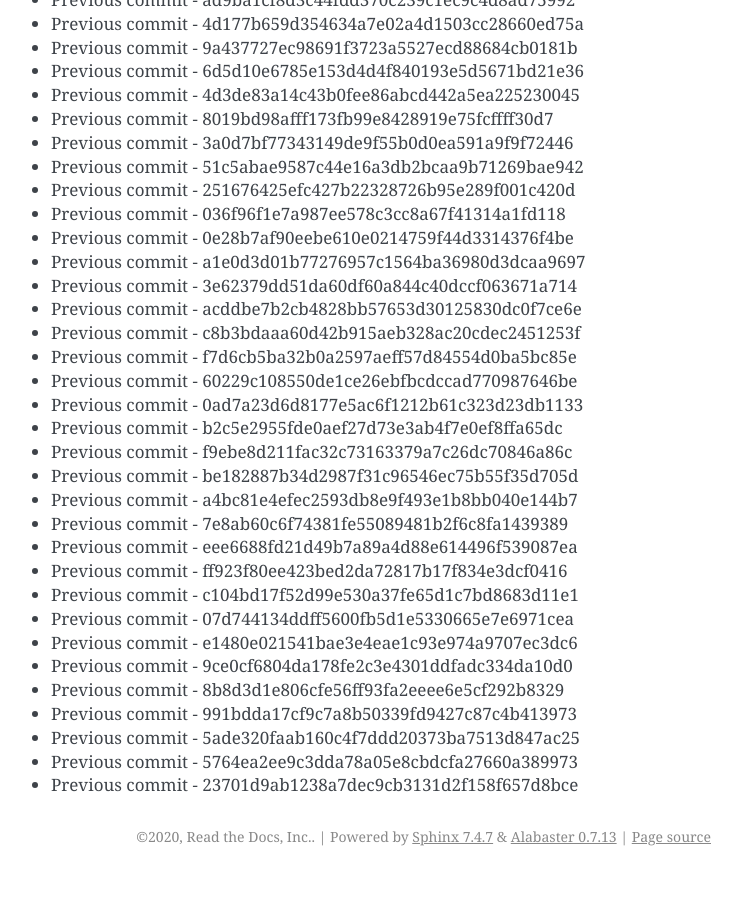
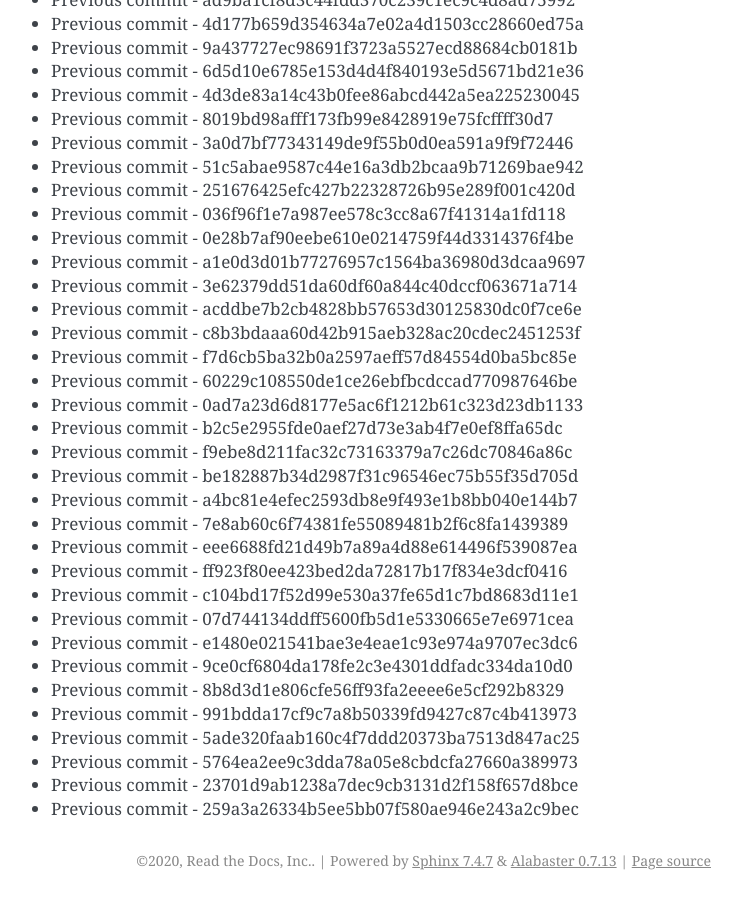
Before and after one commit to readthedocs/rtd-git-stresstest, a Sphinx documentation site: the page built from docs/updates.rst, in a window 1280 px wide and 900 px high, scrolled down 46750 px. Shown: the whole window, without its empty margins (399-1141 px from the left). Built offline with Sphinx 7.4.7, drawn with Linux system fonts in a browser that asks for light colours; before the commit the page ends 47626 px from its top, so only the background shows below that.

Commit message:
Generating commit from previous: 259a3a26334b5ee5bb07f580ae946e243a2c9bec

```diff
--- a/docs/updates.rst
+++ b/docs/updates.rst
@@ -1996,3 +1996,4 @@ It can be tested for any performance characteristics.
 * Previous commit - 5ade320faab160c4f7ddd20373ba7513d847ac25
 * Previous commit - 5764ea2ee9c3dda78a05e8cbdcfa27660a389973
 * Previous commit - 23701d9ab1238a7dec9cb3131d2f158f657d8bce
+* Previous commit - 259a3a26334b5ee5bb07f580ae946e243a2c9bec
```
